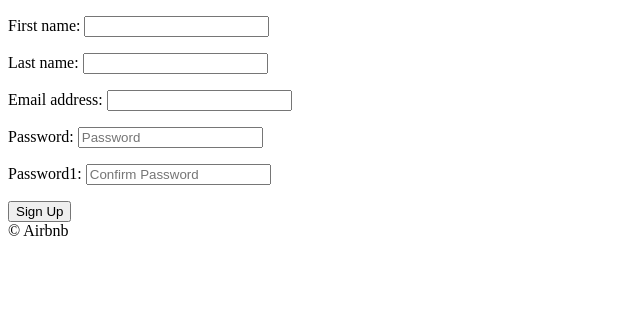
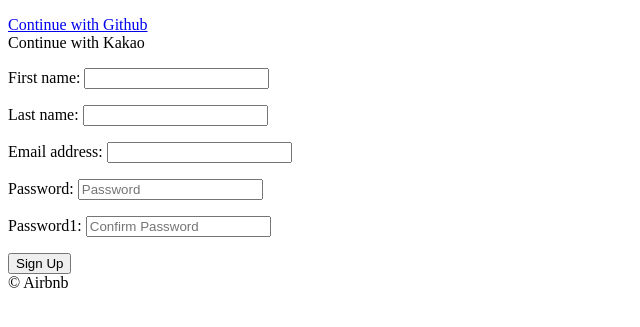
Before and after one commit to own1t/django-airbnb-clone, a Django app: page /users/signup in a window 1280 px wide. Shown: the part 78-405 px from the top of the page, without its empty margins (0-640 px from the left). Run offline with Django 3.2, Linux system fonts and the light colour scheme.

Commit message:
created github auth

```diff
--- /dev/null
+++ b/templates/partials/social_login.html
@@ -0,0 +1,9 @@
+<div>
+    <a href="{% url 'users:github-login' %}">
+        Continue with Github
+    </a>
+</div>
+
+<a>
+    Continue with Kakao
+</a>
--- a/templates/users/login.html
+++ b/templates/users/login.html
@@ -9,6 +9,8 @@ Log In
 
 {% block content %}
 
+    {% include "partials/social_login.html" %}
+
     <form method="POST" action="{% url "users:login" %}">
         {% csrf_token %}
         {{form.as_p}}
--- a/templates/users/signup.html
+++ b/templates/users/signup.html
@@ -8,6 +8,9 @@
 {% endblock search-bar %}
 
 {% block content %}
+
+    {% include "partials/social_login.html" %}
+
     <form method="POST" action="{% url "users:signup" %}">
         {% csrf_token %}
         {{form.as_p}}
--- a/users/admin.py
+++ b/users/admin.py
@@ -20,6 +20,7 @@ class CustomUserAdmin(UserAdmin):
                     "language",
                     "currency",
                     "superhost",
+                    "login_method",
                 )
             },
         ),
@@ -40,4 +41,5 @@ class CustomUserAdmin(UserAdmin):
         "is_superuser",
         "email_verified",
         "email_secret",
+        "login_method",
     )
--- a/users/models.py
+++ b/users/models.py
@@ -37,6 +37,16 @@ class User(AbstractUser):
         (CURRENCY_KRW, "KRW"),
     )
 
+    LOGIN_EMAIL = "email"
+    LOGIN_GITHUB = "github"
+    LOGIN_KAKAO = "kakao"
+
+    LOGIN_CHOICES = (
+        (LOGIN_EMAIL, "Email"),
+        (LOGIN_GITHUB, "Github"),
+        (LOGIN_KAKAO, "Kakao"),
+    )
+
     avatar = models.ImageField(upload_to="avatars", blank=True)
     gender = models.CharField(choices=GENDER_CHOICES, max_length=10, blank=True)
     bio = models.TextField(blank=True)
@@ -50,6 +60,9 @@ class User(AbstractUser):
     superhost = models.BooleanField(default=False)
     email_verified = models.BooleanField(default=False)
     email_secret = models.CharField(max_length=20, default="", blank=True)
+    login_method = models.CharField(
+        max_length=50, choices=LOGIN_CHOICES, default=LOGIN_EMAIL
+    )
 
     def verify_email(self):
         if self.email_verified is False:
--- a/users/urls.py
+++ b/users/urls.py
@@ -5,6 +5,8 @@ app_name = "users"
 
 urlpatterns = [
     path("login", views.LoginView.as_view(), name="login"),
+    path("login/github", views.github_login, name="github-login"),
+    path("login/github/callback", views.github_callback, name="github-callback"),
     path("logout", views.log_out, name="logout"),
     path("signup", views.SignUpView.as_view(), name="signup"),
     path("verify/<str:key>", views.complete_verification, name="complete-verification"),
--- a/users/views.py
+++ b/users/views.py
@@ -1,8 +1,11 @@
+import os
+import requests
 from django.views import View
 from django.views.generic import FormView
 from django.urls import reverse_lazy
 from django.shortcuts import render, redirect, reverse
 from django.contrib.auth import authenticate, login, logout
+from django.contrib import messages
 from . import forms, models
 
 
@@ -42,6 +45,7 @@ class LoginView(FormView):
 
         if user is not None:
             login(self.request, user)
+
         return super().form_valid(form)
 
 
@@ -82,3 +86,80 @@ def complete_verification(request, key):
         # to do: add error message
         pass
     return redirect(reverse("core:home"))
+
+
+class GithubException(Exception):
+    pass
+
+
+def github_login(request):
+    client_id = os.environ.get("GH_ID")
+    redirect_uri = "http://127.0.0.1:8000/users/login/github/callback"
+
+    return redirect(
+        f"https://github.com/login/oauth/authorize?client_id={client_id}&redirect_uri={redirect_uri}&scope=read:user"
+    )
+
+
+def github_callback(request):
+    try:
+        client_id = os.environ.get("GH_ID")
+        client_secret = os.environ.get("GH_SECRET")
+        code = request.GET.get("code", None)
+        if code is not None:
+            token_request = requests.post(
+                f"https://github.com/login/oauth/access_token?client_id={client_id}&client_secret={client_secret}&code={code}",
+                headers={"Accept": "application/json"},
+            )
+            token_json = token_request.json()
+            error = token_json.get("error", None)
+            if error is not None:
+                raise GithubException("Can't get access token")
+            else:
+                access_token = token_json.get("access_token")
+                profile_request = requests.get(
+                    "https://api.github.com/user",
+                    headers={
+                        "Authorization": f"token {access_token}",
+                        "Accept": "application/json",
+                    },
+                )
+                profile_json = profile_request.json()
+                username = profile_json.get("login", None)
+                if username is not None:
+                    name = profile_json.get("name")
+                    email = profile_json.get("email")
+                    bio = profile_json.get("bio")
+                    if bio is None:
+                        bio = ""
+                    try:
+                        user = models.User.objects.get(email=email)
+                        if user.login_method != models.User.LOGIN_GITHUB:
+                            raise GithubException(
+                                f"Please log in with: {user.login_method}"
+                            )
+                    except models.User.DoesNotExist:
+                        user = models.User.objects.create(
+                            email=email,
+                            first_name=name,
+                            username=email,
+                            bio=bio,
+                            login_method=models.User.LOGIN_GITHUB,
+                            email_verified=True,
+                        )
+                        user.set_unusable_password()
+                        user.save()
+                    login(request, user)
+                    messages.success(request, f"Welcome back {user.first_name}")
+                    return redirect(reverse("core:home"))
+                else:
+                    raise GithubException("Can't get your profile")
+        else:
+            raise GithubException("Can't get code")
+    except GithubException as e:
+        messages.error(request, e)
+        return redirect(reverse("users:login"))
+
+
+def kakao_login(request):
+    pass
```
Also changed, not shown: users/migrations/0006_user_login_method.py (added), 2 other files. Lines whose indentation alone changed are shown as unchanged.
